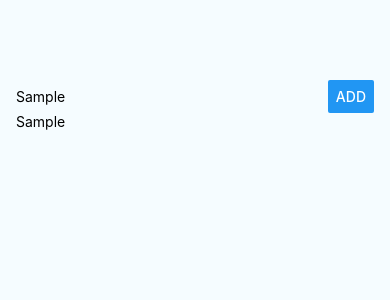
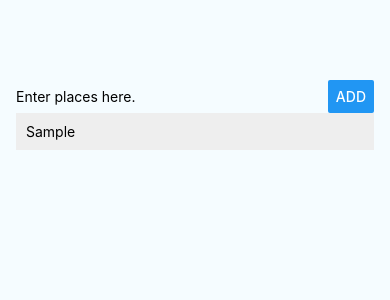
Before and after one commit to im-adarsh/places, a React Native app: screen / in a window 390 px wide. Both pictures are taken after typing "Sample" into the empty fields and a click on the button "ADD". Shown: the top 300 px of the page. Built offline with nearby package versions, Linux system fonts and the light colour scheme.

Commit message:
adding list

```diff
--- a/App.js
+++ b/App.js
@@ -8,6 +8,7 @@
 
 import React, {Component} from 'react';
 import {Platform, StyleSheet, TextInput, View, Button, Text} from 'react-native';
+import ListItem from './src/components/ListItem/ListItem'
 
 type Props = {};
 export default class App extends Component<Props> {
@@ -29,6 +30,7 @@ export default class App extends Component<Props> {
 
     this.setState(prevState => {
       return {
+        placeName : '',
         places : prevState.places.concat(prevState.placeName)
       }
     })
@@ -36,7 +38,7 @@ export default class App extends Component<Props> {
 
   render() {
     const placesOutput = this.state.places.map((place,i) => {
-       return <Text key={i}>{place}</Text>
+       return <ListItem key={i} listLabel={place} />
     });
 
     return (
--- a/package.json
+++ b/package.json
@@ -8,7 +8,8 @@
   },
   "dependencies": {
     "react": "16.8.3",
-    "react-native": "0.59.4"
+    "react-native": "0.59.4",
+    "prop-types": "latest"
   },
   "devDependencies": {
     "@babel/core": "7.4.3",
--- /dev/null
+++ b/src/components/ListItem/ListItem.js
@@ -0,0 +1,30 @@
+import React, {Component} from 'react';
+import {View, Text, StyleSheet} from "react-native";
+import PropTypes from 'prop-types';
+
+export default class ListItem extends Component {
+    render() {
+        return (
+            <View style={styles.listItem}>
+                <Text>{this.props.listLabel}</Text>
+            </View>
+        );
+    }
+}
+
+ListItem.propTypes = {
+    listLabel: PropTypes.string,
+
+};
+
+ListItem.defaultProps = {
+    listLabel: ""
+};
+
+const styles = StyleSheet.create({
+    listItem: {
+        width: "100%",
+        padding: 10,
+        backgroundColor: "#eee"
+    }
+});
```
